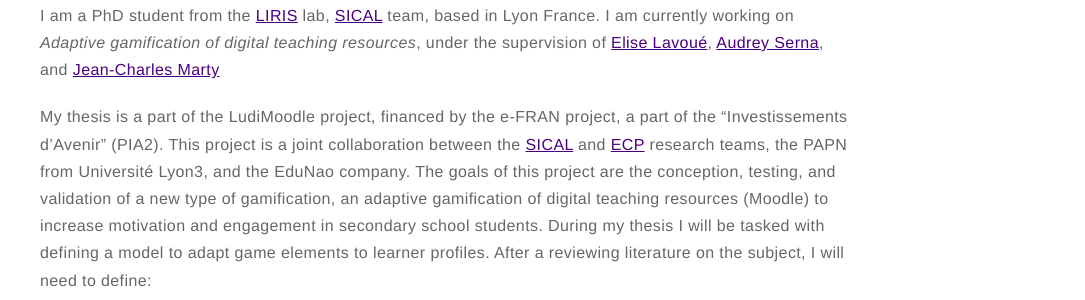
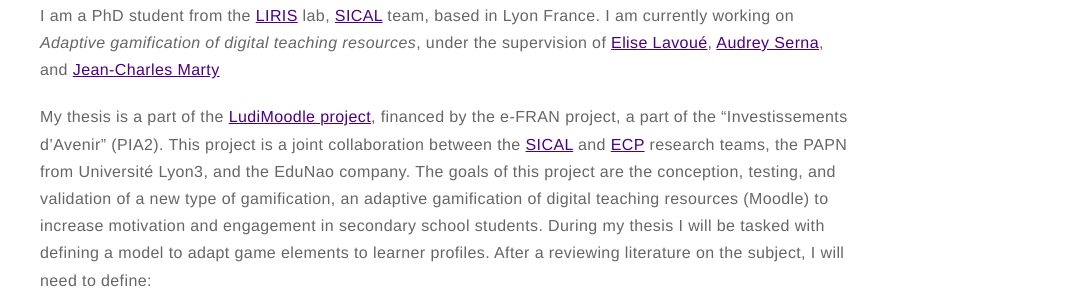
Before and after one commit to Therberus/therberus.github.io, a Jekyll site: the page built from about.md, in a window 1280 px wide. Shown: the part 617-917 px from the top of the page, without its empty margins (195-1280 px from the left). Built offline with Jekyll 4.4.1, drawn with Linux system fonts in a browser that asks for light colours; part of the change alters nothing that is shown.

```diff
--- a/about.md
+++ b/about.md
@@ -7,7 +7,7 @@ title: About
 <p>I am a PhD student from the <a href="https://liris.cnrs.fr/en">LIRIS</a> lab, <a href="https://liris.cnrs.fr/en/team/sical">SICAL</a> team, based in
 Lyon France. I am currently working on <em>Adaptive gamification of digital teaching resources</em>, under the supervision of <a href="https://perso.liris.cnrs.fr/elise.lavoue/">Elise Lavoué</a>, <a href="https://perso.liris.cnrs.fr/audrey.serna/">Audrey Serna</a>, and <a href="https://jcmarty.wordpress.com/">Jean-Charles Marty</a></p>
 
-<p>My thesis is a part of the LudiMoodle project, financed by the e-FRAN project, a part of the “Investissements d’Avenir” (PIA2). This project is a joint collaboration between the <a href="https://liris.cnrs.fr/en/team/sical">SICAL</a> and <a href="https://recherche.univ-lyon2.fr/ecp">ECP</a> research teams, the PAPN from Université Lyon3, and the EduNao company. The goals of this project are the conception, testing, and validation of a new type of gamification, an adaptive gamification of digital teaching resources (Moodle) to increase motivation and engagement in secondary school students.
+<p>My thesis is a part of the <a href="https://www.ludimoodle.universite-lyon.fr">LudiMoodle project</a>, financed by the e-FRAN project, a part of the “Investissements d’Avenir” (PIA2). This project is a joint collaboration between the <a href="https://liris.cnrs.fr/en/team/sical">SICAL</a> and <a href="https://recherche.univ-lyon2.fr/ecp">ECP</a> research teams, the PAPN from Université Lyon3, and the EduNao company. The goals of this project are the conception, testing, and validation of a new type of gamification, an adaptive gamification of digital teaching resources (Moodle) to increase motivation and engagement in secondary school students.
 
 During my thesis I will be tasked with defining a model to adapt game elements to learner profiles. After a reviewing literature on the subject, I will need to define:</p>
 <ul>
```
